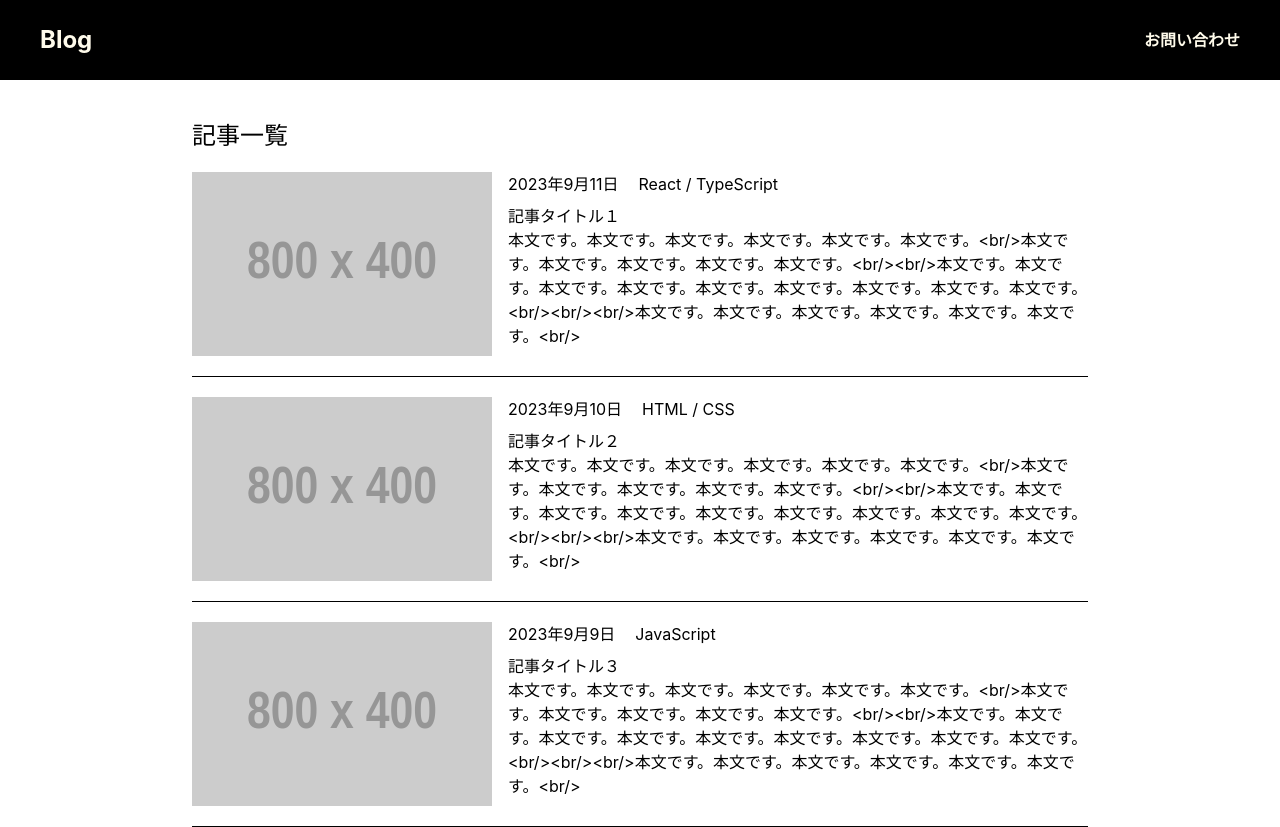
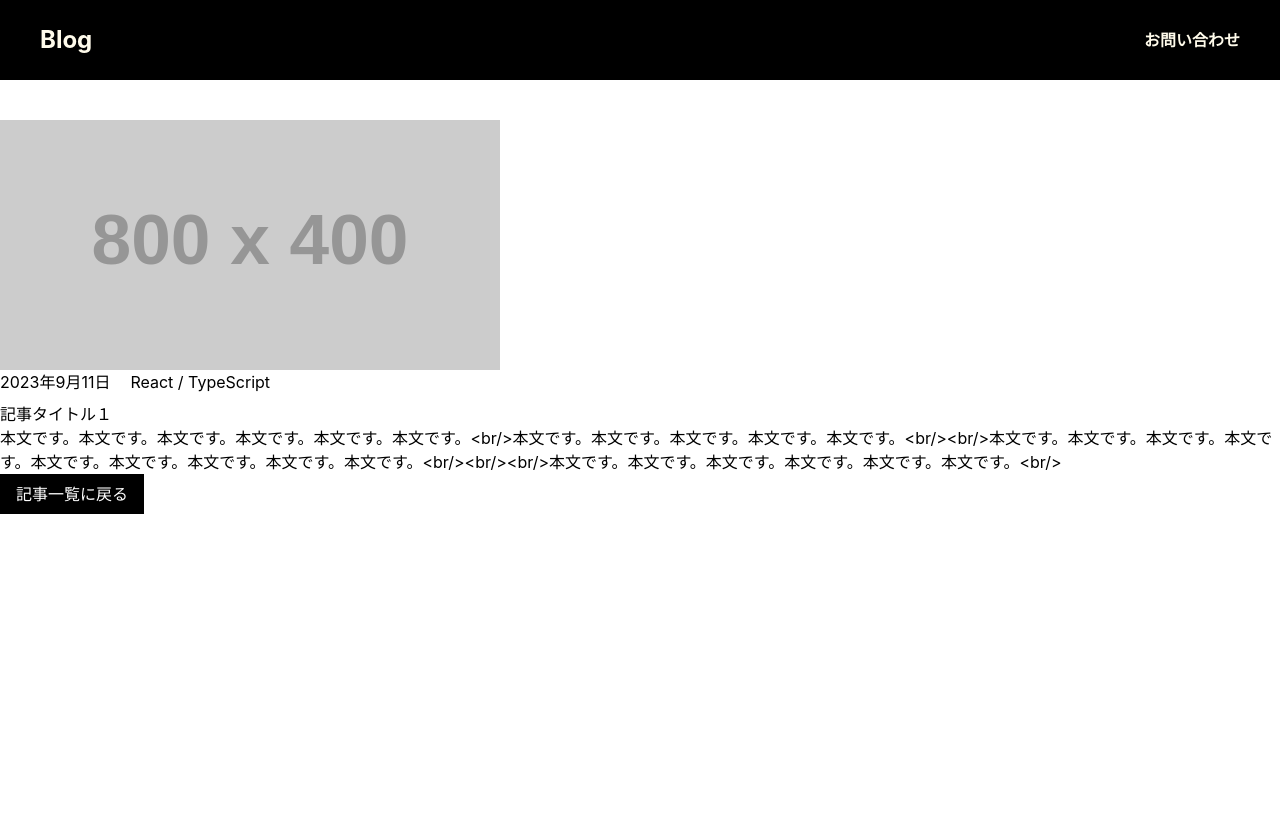
Before and after one commit to ayapan0811/Blog-chapter06-ShiftB, a React (Vite) app in the folder test-project/: page /posts/1 in a window 1280 px wide. After the commit the page ends 800 px from the top, so only its background shows below. Built offline with nearby package versions, Linux system fonts and the light colour scheme.

Commit message:
“課題2の実装”

```diff
--- a/test-project/package.json
+++ b/test-project/package.json
@@ -13,6 +13,7 @@
     "@tailwindcss/vite": "^4.2.4",
     "react": "^19.2.5",
     "react-dom": "^19.2.5",
+    "react-router-dom": "^7.14.2",
     "tailwindcss": "^4.2.4"
   },
   "devDependencies": {
--- a/test-project/src/App.jsx
+++ b/test-project/src/App.jsx
@@ -1,16 +1,19 @@
-import { useState } from 'react'
-import reactLogo from './assets/react.svg'
-import viteLogo from './assets/vite.svg'
-import heroImg from './assets/hero.png'
+
 import Header from './components/Header/Header'
 import Home from './components/Home/Home'
+import Page from "./components/Page/Page"
+import { BrowserRouter, Routes, Route } from "react-router-dom";
 
 function App() {
   return (
-    <div>
+    <BrowserRouter>
       <Header />
-      <Home />
-    </div>
-)}
+      <Routes>
+        <Route path='/' element={<Home />} />
+        <Route path='/posts/:id' element={<Page />}/>
+      </Routes>
+    </BrowserRouter>
+);
+}
 
 export default App
--- a/test-project/src/components/Home/Home.jsx
+++ b/test-project/src/components/Home/Home.jsx
@@ -1,5 +1,6 @@
 import React from "react";
-import {posts} from '/src/data/posts'
+import { posts } from "../../data/posts";
+import { Link } from "react-router-dom";
 
 function Home() {
   return (
@@ -8,7 +9,7 @@ function Home() {
       <main className="bg-white text-black max-w-4xl mx-auto">
         <h2 className="text-2xl">記事一覧</h2>
           {posts.map((post)=>(
-            <div key={post.id} className='flex gap-4 border-b py-5'>
+            <Link key={post.id} to={`/posts/${post.id}`} className='flex gap-4 border-b py-5'>
               <img
                 src={post.thumbnailUrl}
                 alt={post.title}
@@ -28,7 +29,7 @@ function Home() {
               <h3 className="font-medium">{post.title}</h3>
               <p>{post.content}</p>
               </div>
-           </div>
+           </Link>
           ))}
       </main>
 
--- /dev/null
+++ b/test-project/src/components/Page/Page.jsx
@@ -0,0 +1,33 @@
+import { useParams } from "react-router-dom";
+import {posts} from "../../data/posts";
+import { Link } from "react-router-dom";
+
+
+function Page (){
+    const {id} = useParams();
+    const post = posts.find(
+      (item) => item.id === Number(id)
+    );
+    return(
+      <div>
+        <img src={post.thumbnailUrl} alt={post.title} width="500"/>
+        <div className='flex gap-5 pb-2'>
+          <p>
+            {new Date(post.createdAt).toLocaleDateString("ja-JP", {
+                year: "numeric",
+                month: "long",
+                day: "numeric"
+            })}
+          </p>
+          <p>{post.categories.join(" / ")}</p>
+        </div>
+        <h2>{post.title}</h2>
+        <p>{post.content}</p>
+        <Link to="/"className="inline-block bg-black text-white px-4 py-2">
+          記事一覧に戻る
+        </Link>
+      </div>
+    )
+}
+
+export default Page
```
Also changed, not shown: 1 other file (tests, documents, lock files or other folders).
